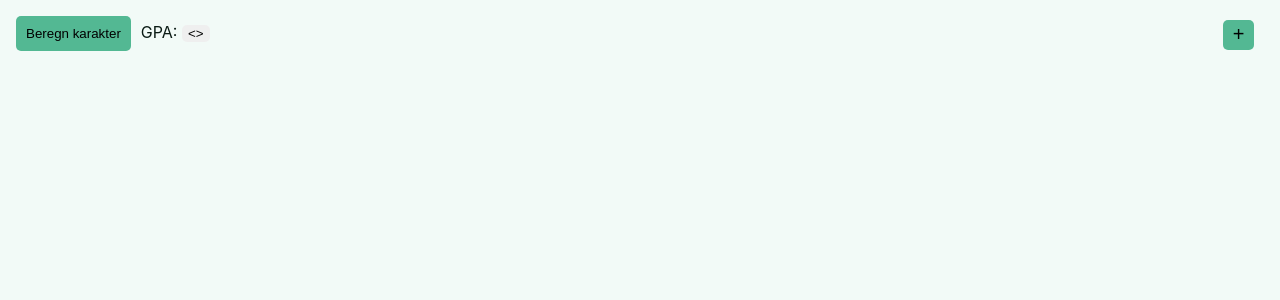
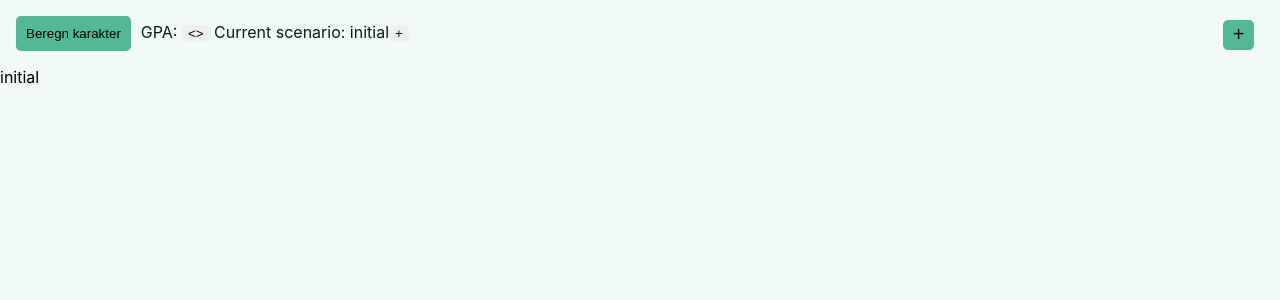
Before and after one commit to DanVi007/gpa-calc, a React (Create React App) app in the folder frontend/: page / in a window 1280 px wide. Shown: the top 300 px of the page. Built offline with nearby package versions, Linux system fonts and the light colour scheme.

Commit message:
add scenario

```diff
--- a/frontend/src/components/Grades.tsx
+++ b/frontend/src/components/Grades.tsx
@@ -5,10 +5,12 @@ import { Grade } from "../models/Grade";
 
 export default function Grades() {
 
+  const SCENARIOS_KEY = "SCENARIOS"
   const [availableGradeId, setAvailableGradeId] = useState<number>(0);
   const [grades, setGrades] = useState<Grade[]>();
   // TODO: make functionality to set new scenario
   const [currentScenario, setCurrentScenario] = useState<string>("initial")
+  const [scenarios, setScenarios] = useState<string[]>([currentScenario])
   const [gpa, setGpa] = useState<string>("")
 
   function addEmptyGrade(swap: boolean) {
@@ -122,6 +124,14 @@ export default function Grades() {
   )
 
   useEffect(
+    function setScenarios() {
+      if (scenarios) {
+        localStorage.setItem(SCENARIOS_KEY, JSON.stringify(scenarios))
+      }
+    }, [scenarios]
+  )
+
+  useEffect(
     function getGrades() {
       const retrievedStorage: string | null = localStorage.getItem(currentScenario)
       if (retrievedStorage) {
@@ -139,6 +149,36 @@ export default function Grades() {
     }, [currentScenario]
   )
 
+  useEffect(
+    function getScenarios() {
+      const retrievedStorage: string | null = localStorage.getItem(SCENARIOS_KEY)
+      if (retrievedStorage) {
+        // TODO: check JSON parse is correct object
+        // WARNING: Source map error: Error: JSON.parse: unexpected character at line 1 column 1 of the JSON data
+        // Resource URL:
+        // Source Map URL: react_devtools_backend_compact.js.map
+        try {
+          const retrievedScenarios: string[] = JSON.parse(retrievedStorage);
+          setScenarios(retrievedScenarios)
+        } catch (error) {
+          console.error(error);
+        }
+      }
+    }, []
+  )
+
+  function displayScenarios() {
+    if (scenarios) {
+      return scenarios.map((scenario) => (
+        <span>{scenario} </span>
+      ));
+    }
+  }
+
+  function addScenario() {
+    setScenarios([...scenarios, "new scenario"])
+  }
+
   return (
     <div>
       <div className="button-bar">
@@ -152,6 +192,11 @@ export default function Grades() {
         <button type="button" id="add-grade-btn" className="button-bar-btn" onClick={() => addEmptyGrade(false)}>
           +
         </button>
+        <span> Current scenario: {currentScenario}</span>
+        <button type="button" id="add-scenario-btn" className="button-bar-btn" onClick={() => { setScenarios([...scenarios, "new scenario"]) }}>+</button>
+      </div>
+      <div>
+        {displayScenarios()}
       </div>
       <div className="grades">{displayGrades()}</div>
     </div >
```
